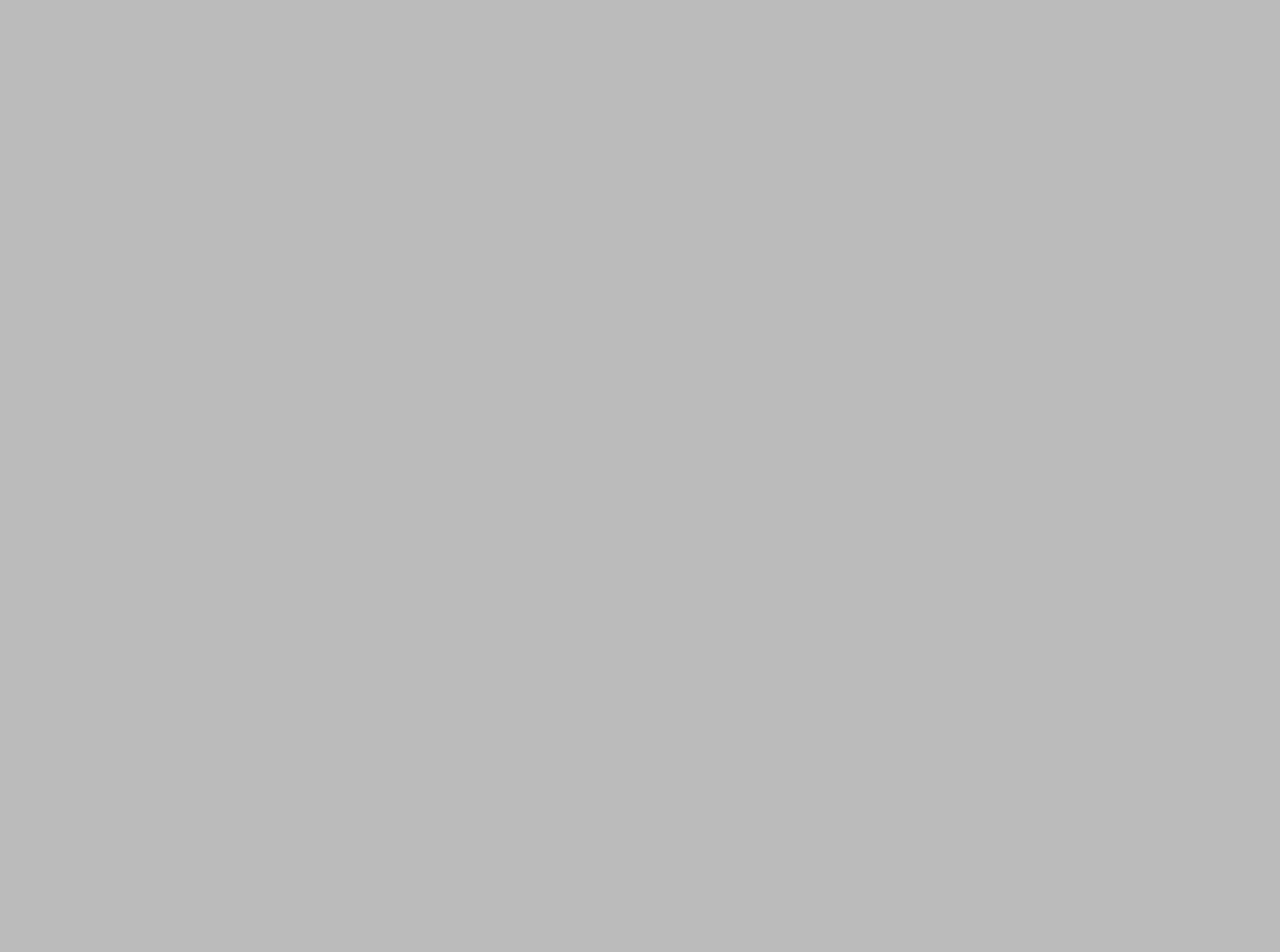
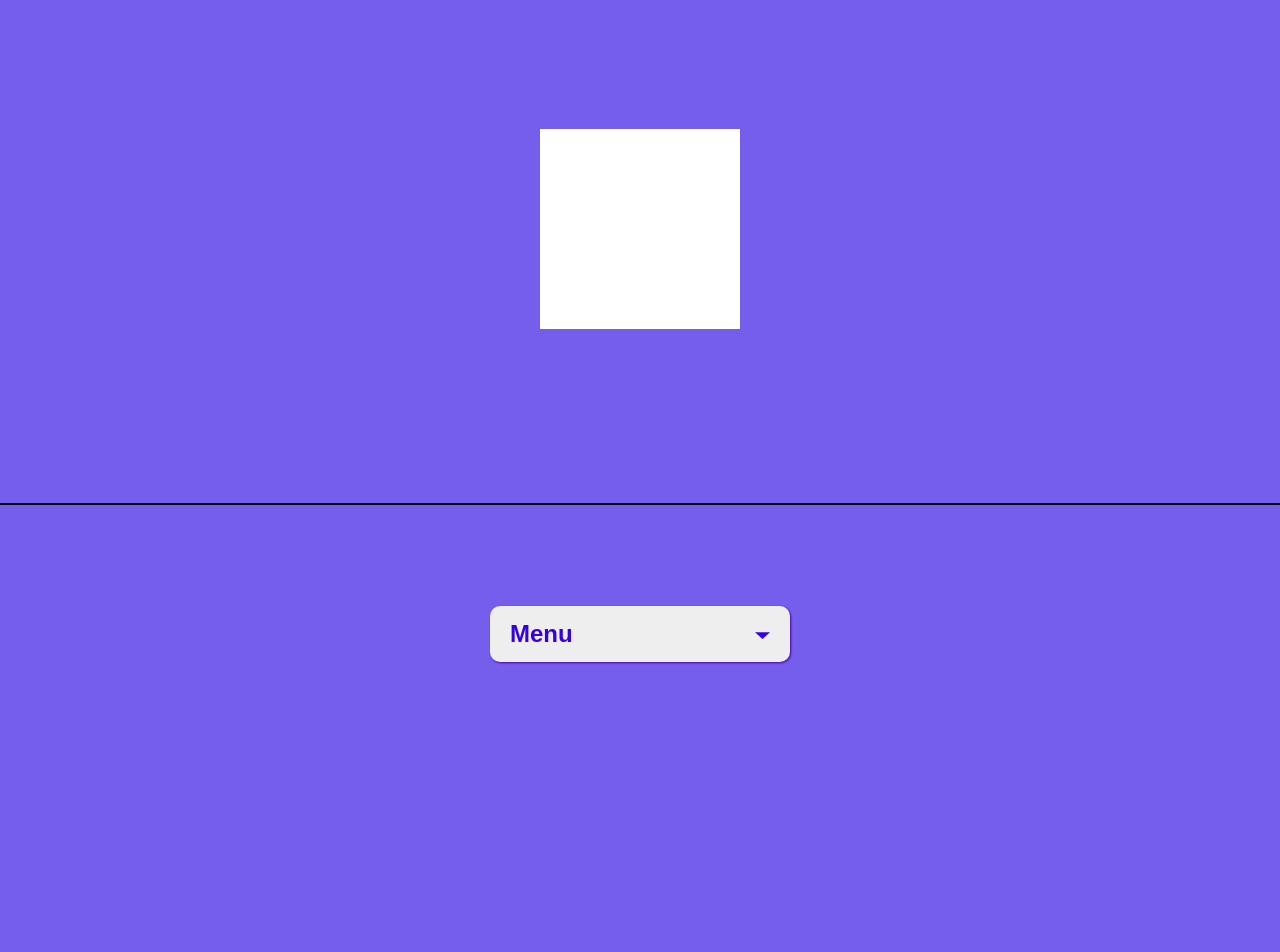
Before and after one commit to Himanshu-196018/animation-with-framer-motion, a React (Vite) app: page / in a window 1280 px wide. Shown: the part 660-1612 px from the top of the page. Before the commit the page ends 800 px from the top, so only its background shows below. Built offline with nearby package versions, Linux system fonts and the light colour scheme.

Commit message:
FM example 2 and navbar animation added

```diff
--- a/src/components/App.jsx
+++ b/src/components/App.jsx
@@ -1,4 +1,6 @@
 import { motion } from "framer-motion";
+import Navbar from "./Navbar";
+
 const App = () => {
   return (
     <>
@@ -11,6 +13,26 @@ const App = () => {
           transition={{ duration: 3, repeat: Infinity }}
         />
       </div>
+      <div className="wrap">
+        <motion.div
+          className="example-2"
+          animate={{
+            scale: [1, 2, 2, 1, 1],
+            rotate: [0, 0, 180, 180, 0],
+            borderRadius: ["0%", "0%", "50%", "50%", "0%"],
+          }}
+          transition={{
+            duration: 2,
+            ease: "easeInOut",
+            times: [0, 0.2, 0.5, 0.8, 1],
+            repeat: Infinity,
+            repeatDelay: 1,
+          }}
+        />
+      </div>
+      <div className="wrap">
+        <Navbar />
+      </div>
     </>
   );
 };
--- /dev/null
+++ b/src/components/Navbar.jsx
@@ -0,0 +1,74 @@
+import { motion } from "framer-motion";
+import { useState } from "react";
+
+const itemVariants = {
+  open: {
+    opacity: 1,
+    y: 0,
+    transition: { type: "spring", stiffness: 300, damping: 24 },
+  },
+  closed: { opacity: 0, y: 20, transition: { duration: 0.2 } },
+};
+
+const Navbar = () => {
+  // states
+  const [isOpen, setIsOpen] = useState(false);
+
+  return (
+    <motion.nav
+      initial={false}
+      animate={isOpen ? "open" : "closed"}
+      className="menu"
+    >
+      <motion.button
+        whileTap={{ scale: 0.97 }}
+        onClick={() => setIsOpen(!isOpen)}
+      >
+        Menu
+        <motion.div
+          variants={{
+            open: { rotate: 180 },
+            close: { rotate: 0 },
+          }}
+          transition={{ duration: 0.2 }}
+          style={{ originY: 0.55 }}
+        >
+          <svg width="15" height="15" viewBox="0 0 20 20">
+            <path d="M0 7 L 20 7 L 10 16" />
+          </svg>
+        </motion.div>
+      </motion.button>
+      <motion.ul
+        variants={{
+          open: {
+            clipPath: "inset(0% 0% 0% 0% round 10px)",
+            transition: {
+              type: "spring",
+              bounce: 0,
+              duration: 1,
+              delayChildren: 0.4,
+              staggerChildren: 0.05,
+            },
+          },
+          closed: {
+            clipPath: "inset(10% 50% 90% 50% round 10px)",
+            transition: {
+              type: "spring",
+              bounce: 0,
+              duration: 0.3,
+            },
+          },
+        }}
+        style={{ pointerEvents: isOpen ? "auto" : "none" }}
+      >
+        <motion.li variants={itemVariants}>Item 1</motion.li>
+        <motion.li variants={itemVariants}>Item 2</motion.li>
+        <motion.li variants={itemVariants}>Item 3</motion.li>
+        <motion.li variants={itemVariants}>Item 4</motion.li>
+        <motion.li variants={itemVariants}>Item 5</motion.li>
+      </motion.ul>
+    </motion.nav>
+  );
+};
+
+export default Navbar;
--- a/src/styles/main.css
+++ b/src/styles/main.css
@@ -12,7 +12,7 @@ html {
 }
 
 body {
-  background-color: #bbb;
+  background-color: hsl(250, 80%, 65%);
   min-height: 100vh;
 }
 
@@ -24,7 +24,8 @@ h1 {
 }
 
 .wrap {
-  min-height: 400px;
+  min-height: 550px;
+  padding: 50px;
   border-bottom: 2px solid #000;
   display: grid;
   place-content: center;
@@ -36,3 +37,54 @@ h1 {
   border-radius: 50%;
   background-color: #ff6e00;
 }
+
+.example-2 {
+  width: 200px;
+  height: 200px;
+  background-color: #fff;
+}
+
+.menu {
+  filter: drop-shadow(1px 1px 1px #4700b3);
+  width: 300px;
+}
+
+ul {
+  display: flex;
+  flex-direction: column;
+  gap: 10px;
+  background: #eee;
+}
+
+li {
+  color: hsl(254, 100%, 45%);
+  display: block;
+  font-size: 2rem;
+}
+
+ul,
+li {
+  list-style: none;
+  padding: 10px;
+}
+
+button {
+  background: #eee;
+  color: hsl(254, 100%, 45%);
+  border: none;
+  border-radius: 1rem;
+  padding: 1.4rem 2rem;
+  font-size: 2.4rem;
+  font-weight: 700;
+  cursor: pointer;
+  width: 100%;
+  text-align: left;
+  margin-bottom: 1.5rem;
+  display: flex;
+  justify-content: space-between;
+  align-items: center;
+}
+
+button path {
+  fill: hsl(254, 100%, 45%);
+}
```
